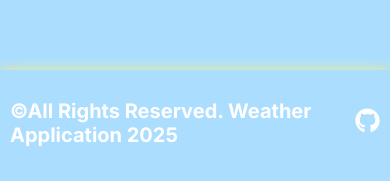
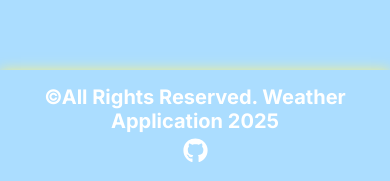
Before and after one commit to nikolai-dimitrov/Weather-App, a React (Vite) app in the folder Weather-App/: page / in a window 390 px wide. Shown: the part 872-1053 px from the top of the page. Built offline with nearby package versions, Linux system fonts and the light colour scheme; no server answers.

Commit message:
style: add media query in footer

```diff
--- a/Weather-App/src/components/Footer/footer.module.css
+++ b/Weather-App/src/components/Footer/footer.module.css
@@ -17,3 +17,12 @@
 	color: #fff;
 	font-size: 25px;
 }
+
+@media screen and (max-width: 480px) {
+	.footerContainer {
+		padding: 15px 10px 15px 10px;
+		flex-direction: column;
+		text-align: center;
+		gap: 5px;
+	}
+}
```
Lines whose indentation alone changed are shown as unchanged.
